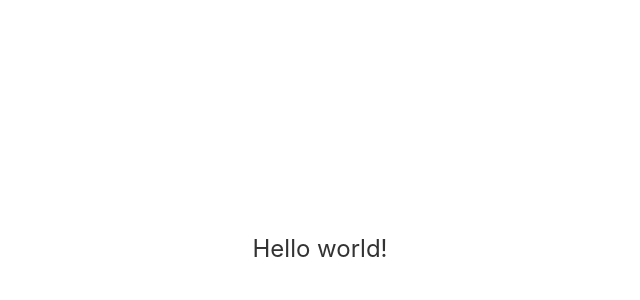
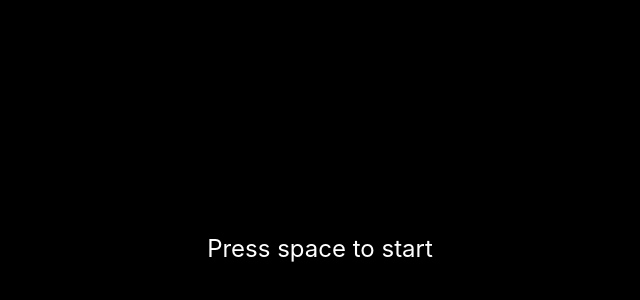
Before and after one commit to zachtemkin/audioViz, a React (Create React App) app: page / in a window 1280 px wide. Shown: the part 152-452 px from the top of the page, without its empty margins (320-960 px from the left). Built offline with nearby package versions, Linux system fonts and the light colour scheme.

Commit message:
initial commit

```diff
--- a/package.json
+++ b/package.json
@@ -1,5 +1,5 @@
 {
-  "name": "basic-react-netlify-template",
+  "name": "audio-viz",
   "version": "0.1.0",
   "private": false,
   "dependencies": {
--- a/src/App.js
+++ b/src/App.js
@@ -1,5 +1,6 @@
 import React from "react";
 import styled from "styled-components";
+import Visualizer from "./components/visualizer";
 
 const Page = styled.div`
   display: flex;
@@ -11,7 +12,11 @@ const Page = styled.div`
 `;
 
 function App() {
-  return <Page>Hello world!</Page>;
+  return (
+    <Page>
+      <Visualizer />
+    </Page>
+  );
 }
 
 export default App;
--- /dev/null
+++ b/src/components/visualizer.jsx
@@ -0,0 +1,236 @@
+import React, { useRef, useEffect, useState } from "react";
+
+const Visualizer = () => {
+  const canvasRef = useRef(null);
+  const audioRef = useRef(null);
+  const audioContextRef = useRef(null);
+  const analyserRef = useRef(null);
+  const dataArrayRef = useRef(null);
+  const bufferLengthRef = useRef(null);
+  const [audioContextInitialized, setAudioContextInitialized] = useState(false);
+  const [isPlaying, setIsPlaying] = useState(false);
+  const [showMessage, setShowMessage] = useState(true);
+
+  useEffect(() => {
+    const handleKeyPress = (event) => {
+      if (event.code === "Space") {
+        if (!audioContextInitialized) {
+          initializeAudioContext();
+        } else {
+          togglePlayPause();
+        }
+      } else if (event.code === "Backspace") {
+        if (audioContextInitialized) {
+          restartAudio();
+        }
+      }
+    };
+
+    window.addEventListener("keydown", handleKeyPress);
+
+    return () => {
+      window.removeEventListener("keydown", handleKeyPress);
+    };
+  }, [audioContextInitialized, isPlaying]);
+
+  const initializeAudioContext = () => {
+    audioContextRef.current = new (window.AudioContext ||
+      window.webkitAudioContext)();
+    analyserRef.current = audioContextRef.current.createAnalyser();
+    analyserRef.current.fftSize = 2048;
+    bufferLengthRef.current = analyserRef.current.frequencyBinCount;
+    dataArrayRef.current = new Uint8Array(bufferLengthRef.current);
+
+    const audioElement = audioRef.current;
+    const source =
+      audioContextRef.current.createMediaElementSource(audioElement);
+    source.connect(analyserRef.current);
+    analyserRef.current.connect(audioContextRef.current.destination);
+
+    draw();
+    setAudioContextInitialized(true);
+    togglePlayPause();
+  };
+
+  const togglePlayPause = () => {
+    const audioElement = audioRef.current;
+    if (audioElement.paused) {
+      audioElement.play();
+      setShowMessage(false);
+    } else {
+      audioElement.pause();
+      setShowMessage(true);
+    }
+    setIsPlaying(!audioElement.paused);
+  };
+
+  const restartAudio = () => {
+    const audioElement = audioRef.current;
+    audioElement.currentTime = 0;
+    if (audioElement.paused) {
+      audioElement.play();
+    }
+    setShowMessage(false);
+    setIsPlaying(true);
+  };
+
+  const draw = () => {
+    requestAnimationFrame(draw);
+
+    analyserRef.current.getByteFrequencyData(dataArrayRef.current);
+
+    const canvas = canvasRef.current;
+    const ctx = canvas.getContext("2d");
+    const maxBarHeight = window.innerHeight - 50;
+    const scalingFactor = maxBarHeight / 255;
+
+    ctx.fillStyle = "rgb(0, 0, 0)";
+    ctx.fillRect(0, 0, canvas.width, canvas.height);
+
+    const barWidth = canvas.width / bufferLengthRef.current - 1;
+    let barHeight;
+    let x = 0;
+
+    for (let i = 0; i < bufferLengthRef.current; i++) {
+      barHeight = dataArrayRef.current[i] * scalingFactor;
+
+      // Set bar color based on frequency range
+      if (i < bufferLengthRef.current * 0.33) {
+        ctx.fillStyle = `rgb(
+            ${barHeight / scalingFactor + 100},
+            0,
+            0
+        )`;
+      } else if (i < bufferLengthRef.current * 0.66) {
+        ctx.fillStyle = `rgb(
+            0,
+            ${barHeight / scalingFactor + 100},
+            0
+        )`;
+      } else {
+        ctx.fillStyle = `rgb(
+            0,
+            0,
+            ${barHeight / scalingFactor + 100}
+        )`;
+      }
+      //   ctx.fillRect(x, canvas.height - barHeight / 2, barWidth, barHeight / 2);
+      x += barWidth + 1;
+    }
+
+    // Calculate average amplitude for low, mid, and high frequencies
+    const lowFreqAvg = getAverageAmplitude(
+      dataArrayRef.current.slice(0, bufferLengthRef.current * 0.33)
+    );
+    const midFreqAvg = getAverageAmplitude(
+      dataArrayRef.current.slice(
+        bufferLengthRef.current * 0.33,
+        bufferLengthRef.current * 0.66
+      )
+    );
+    const highFreqAvg = getAverageAmplitude(
+      dataArrayRef.current.slice(
+        bufferLengthRef.current * 0.66,
+        bufferLengthRef.current
+      )
+    );
+
+    // Calculate circle positions
+    const centerX = canvas.width / 2;
+    const centerY = canvas.height / 2;
+    const radius = (canvas.height - 150) / 2;
+    const distanceFactor = 0.5;
+
+    const lowCircleX = centerX + lowFreqAvg * distanceFactor;
+    const lowCircleY = centerY - lowFreqAvg * distanceFactor;
+    const midCircleX = centerX - midFreqAvg * distanceFactor;
+    const midCircleY = centerY - midFreqAvg * distanceFactor;
+    const highCircleX = centerX;
+    const highCircleY = centerY + highFreqAvg * distanceFactor;
+
+    // Map average amplitude to opacity
+    const lowOpacity = mapRange(lowFreqAvg, 0, 255, 0.75, 1);
+    const midOpacity = mapRange(midFreqAvg, 0, 255, 0.75, 1);
+    const highOpacity = mapRange(highFreqAvg, 0, 255, 0.75, 1);
+
+    // Draw circles
+    ctx.save();
+    ctx.globalCompositeOperation = "screen";
+    drawCircle(
+      ctx,
+      lowCircleX,
+      lowCircleY,
+      radius,
+      `rgba(255, 0, 0, ${lowOpacity})`
+    );
+    drawCircle(
+      ctx,
+      midCircleX,
+      midCircleY,
+      radius,
+      `rgba(0, 255, 0, ${midOpacity})`
+    );
+    drawCircle(
+      ctx,
+      highCircleX,
+      highCircleY,
+      radius,
+      `rgba(0, 0, 255, ${highOpacity})`
+    );
+    ctx.restore();
+  };
+
+  const mapRange = (value, inMin, inMax, outMin, outMax) => {
+    return ((value - inMin) * (outMax - outMin)) / (inMax - inMin) + outMin;
+  };
+
+  const getAverageAmplitude = (array) => {
+    const sum = array.reduce((a, b) => a + b, 0);
+    return sum / array.length;
+  };
+
+  const drawCircle = (context, x, y, radius, color) => {
+    context.beginPath();
+    context.arc(x, y, radius, 0, Math.PI * 2);
+    context.fillStyle = color;
+    context.fill();
+  };
+
+  return (
+    <div
+      style={{
+        position: "relative",
+        width: "100vw",
+        height: "100vh",
+        backgroundColor: "black",
+        overflow: "hidden",
+      }}>
+      <audio ref={audioRef} style={{ display: "none" }}>
+        <source src='/audio/op-z_9.mp3' type='audio/mp3' />
+        Your browser does not support the audio element.
+      </audio>
+      <canvas
+        ref={canvasRef}
+        width={window.innerWidth}
+        height={window.innerHeight}></canvas>
+      {showMessage && (
+        <div
+          style={{
+            position: "absolute",
+            top: "50%",
+            left: "50%",
+            transform: "translate(-50%, -50%)",
+            color: "white",
+            fontSize: "24px",
+            textAlign: "center",
+          }}>
+          {isPlaying
+            ? "Press space to pause\nPress backspace to restart"
+            : "Press space to start"}
+        </div>
+      )}
+    </div>
+  );
+};
+
+export default Visualizer;
```
Also changed, not shown: public/manifest.json, 2 other files (tests, documents, lock files or other folders).
